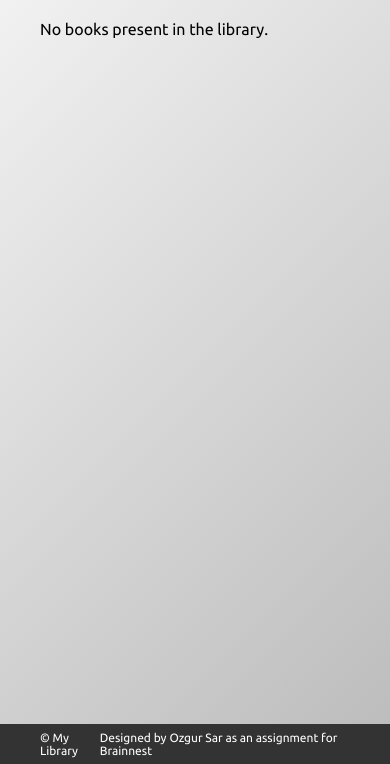
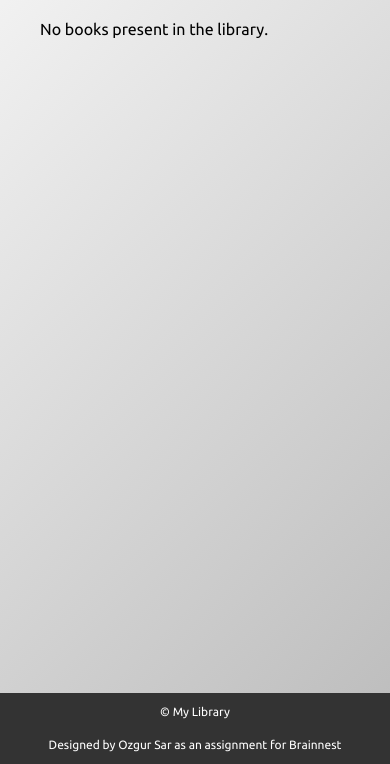
Before and after one commit to ozgursar/brainnest_my_library, a website built with webpack: page src/index-template.html in a window 390 px wide. Shown: the part 80-844 px from the top of the page. Built offline with nearby package versions, Linux system fonts and the light colour scheme.

Commit message:
Footer styling improved

```diff
--- a/src/css/style.css
+++ b/src/css/style.css
@@ -20,7 +20,7 @@
 
 body {
   display: grid;
-  grid-template-rows: 1fr 40px;
+  grid-template-rows: 1fr max-content;
   margin: 0;
   padding: 0;
   font-family: 'Ubuntu', sans-serif;
@@ -127,12 +127,16 @@ main {
 }
 
 footer {
-  display: flex;
+  display: grid;
+  grid-template-columns: max-content auto;
   align-items: center;
   justify-content: space-between;
+  gap: 15px;
   background-color: #333;
   color: #fff;
   font-size: 0.9em;
+  line-height: 1.5;
+  padding: 10px 40px;
 }
 
 
@@ -144,4 +148,11 @@ footer {
   .logo h1{
     display: none;
   }
+  footer {
+    grid-template-columns: 1fr;
+    grid-template-columns: 1fr;
+  }
+  footer small {
+    text-align: center;
+  }
 }
```
Also changed, not shown: dist/bundle.js.
